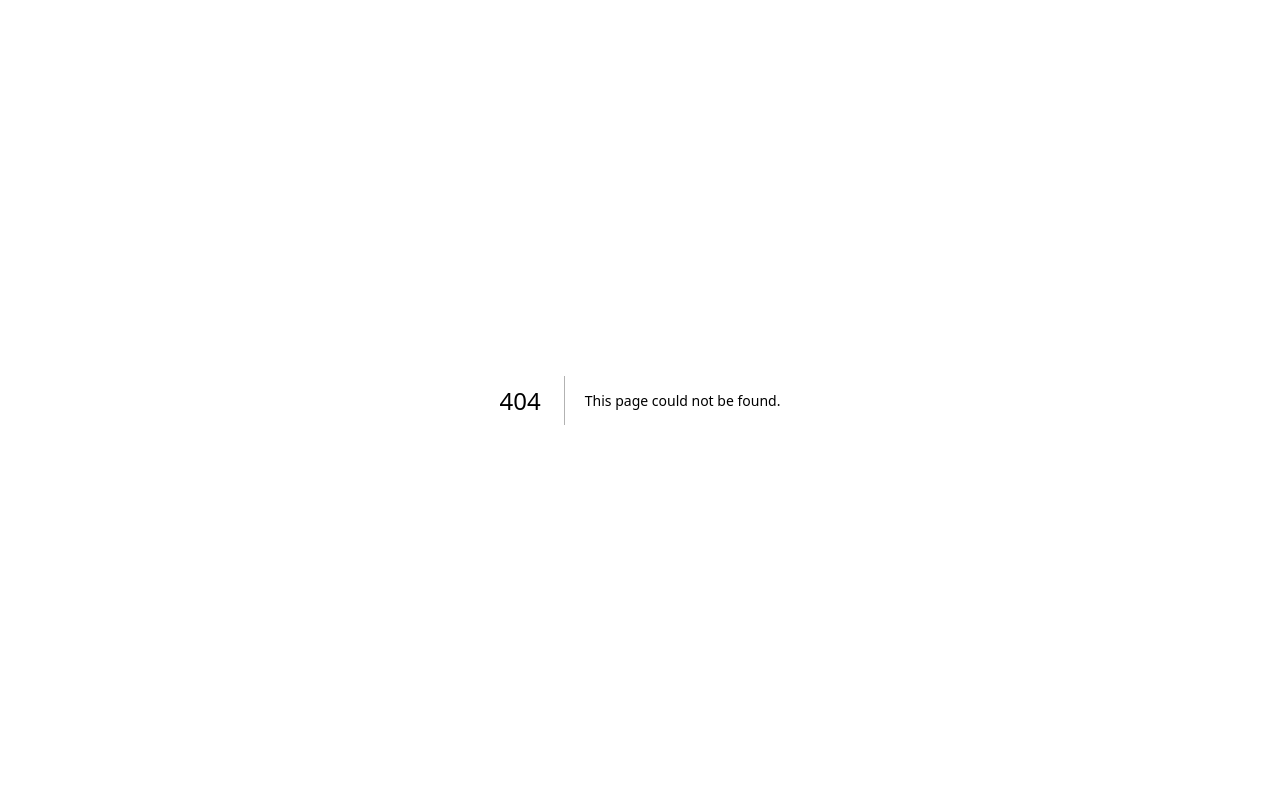
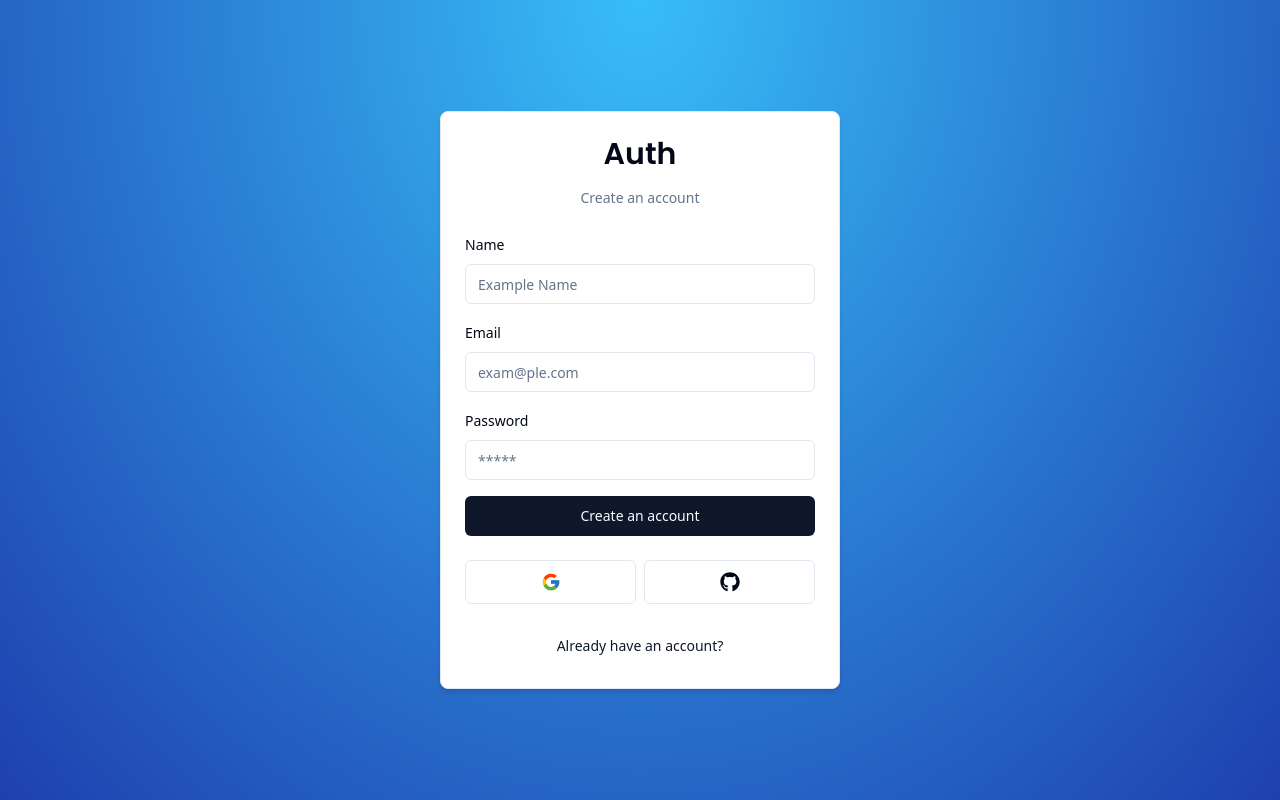
Before and after one commit to slothmast3r/CWA-NextAuthV5, a Next.js app: page /auth/register in a window 1280 px wide. Before the commit this address had no page. Built offline with nearby package versions, Linux system fonts and the light colour scheme.

Commit message:
register init

```diff
--- /dev/null
+++ b/actions/register.ts
@@ -0,0 +1,13 @@
+"use server";
+
+import { RegisterSchema } from "@/schemas";
+import { z } from "zod";
+
+export const register = async (values: z.infer<typeof RegisterSchema>) => {
+  const validatedFields = RegisterSchema.safeParse(values);
+
+  if (!validatedFields.success) {
+    return { error: "Invalid fields" };
+  }
+  return { success: "Email Sent" };
+};
--- /dev/null
+++ b/app/auth/register/page.tsx
@@ -0,0 +1,8 @@
+import { RegisterForm } from "@/components/auth/register-form";
+import React from "react";
+
+function RegisterPage() {
+  return <RegisterForm></RegisterForm>;
+}
+
+export default RegisterPage;
--- /dev/null
+++ b/components/auth/register-form.tsx
@@ -0,0 +1,124 @@
+"use client";
+
+import React, { useState } from "react";
+import { CardWrapper } from "./card-wrapper";
+import { useForm } from "react-hook-form";
+import { zodResolver } from "@hookform/resolvers/zod";
+
+import {
+  Form,
+  FormControl,
+  FormField,
+  FormItem,
+  FormLabel,
+  FormMessage,
+} from "../ui/form";
+import { RegisterSchema } from "@/schemas";
+import { Input } from "../ui/input";
+import { z } from "zod";
+import { Button } from "../ui/button";
+import { FormError } from "../form-error";
+import { FormSuccess } from "../form-success";
+import { useTransition } from "react";
+import { register } from "@/actions/register";
+
+export function RegisterForm() {
+  const [error, setError] = useState<string | undefined>(undefined);
+  const [success, setSuccess] = useState<string | undefined>(undefined);
+  const [isPending, startTransition] = useTransition();
+  const form = useForm<z.infer<typeof RegisterSchema>>({
+    resolver: zodResolver(RegisterSchema),
+    defaultValues: {
+      email: "",
+      password: "",
+      name: "",
+    },
+  });
+
+  const onSubmit = (values: z.infer<typeof RegisterSchema>) => {
+    setError(undefined);
+    setSuccess(undefined);
+
+    startTransition(() => {
+      register(values).then((result) => {
+        setError(result.error);
+        setSuccess(result.success);
+      });
+    });
+  };
+
+  return (
+    <CardWrapper
+      headerLabel="Create an account"
+      backButtonLabel="Already have an account?"
+      backButtonHref="/auth/login"
+      showSocial
+    >
+      <Form {...form}>
+        <form onSubmit={form.handleSubmit(onSubmit)} className="space-y-6">
+          <div className="space-y-4">
+            <FormField
+              control={form.control}
+              name="name"
+              render={({ field }) => (
+                <FormItem>
+                  <FormLabel>Name</FormLabel>
+                  <FormControl>
+                    <Input
+                      {...field}
+                      disabled={isPending}
+                      placeholder="Example Name"
+                      type="name"
+                    />
+                  </FormControl>
+                  <FormMessage></FormMessage>
+                </FormItem>
+              )}
+            />{" "}
+            <FormField
+              control={form.control}
+              name="email"
+              render={({ field }) => (
+                <FormItem>
+                  <FormLabel>Email</FormLabel>
+                  <FormControl>
+                    <Input
+                      {...field}
+                      disabled={isPending}
+                      placeholder="exam@ple.com"
+                      type="email"
+                    />
+                  </FormControl>
+                  <FormMessage></FormMessage>
+                </FormItem>
+              )}
+            />
+            <FormField
+              control={form.control}
+              name="password"
+              render={({ field }) => (
+                <FormItem>
+                  <FormLabel>Password</FormLabel>
+                  <FormControl>
+                    <Input
+                      {...field}
+                      disabled={isPending}
+                      placeholder="*****"
+                      type="password"
+                    />
+                  </FormControl>
+                  <FormMessage></FormMessage>
+                </FormItem>
+              )}
+            />
+            <FormError message={error}></FormError>
+            <FormSuccess message={success}></FormSuccess>
+            <Button disabled={isPending} type="submit" className="w-full">
+              Create an account
+            </Button>
+          </div>
+        </form>
+      </Form>
+    </CardWrapper>
+  );
+}
```
